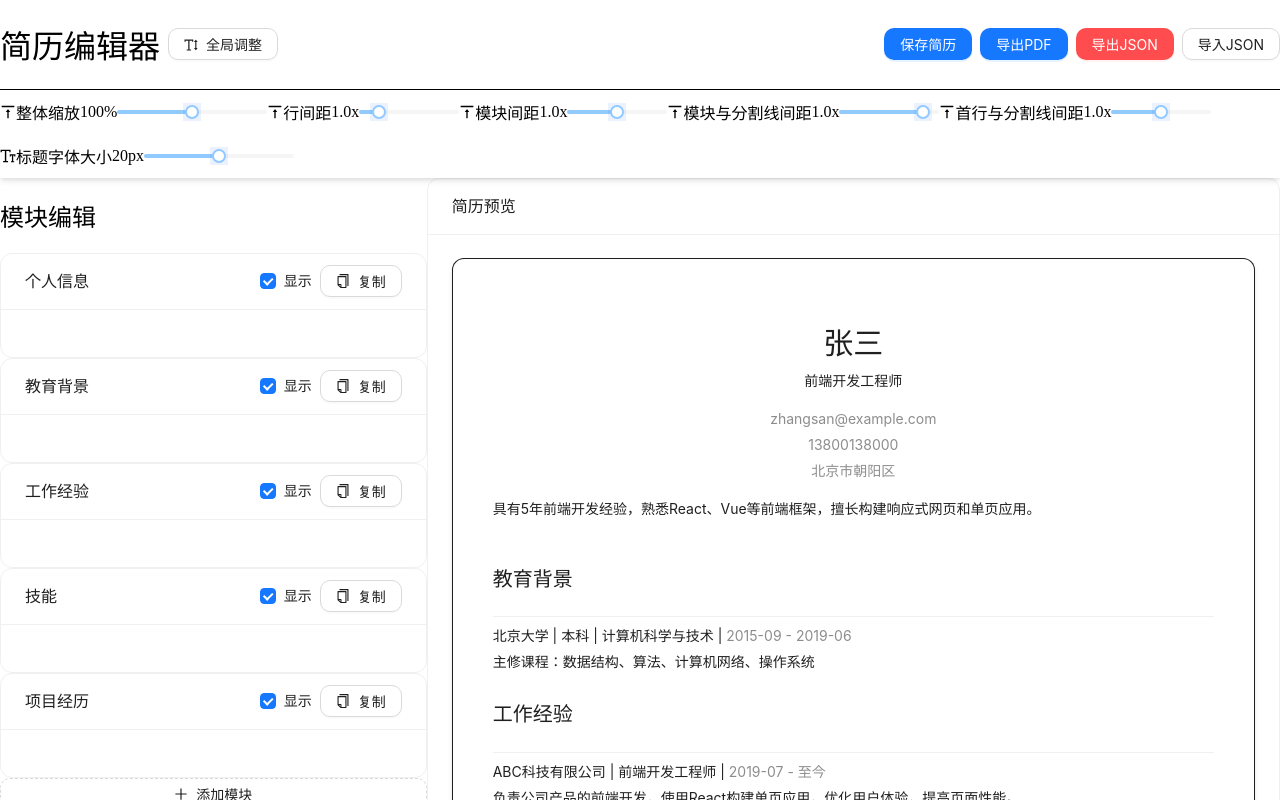
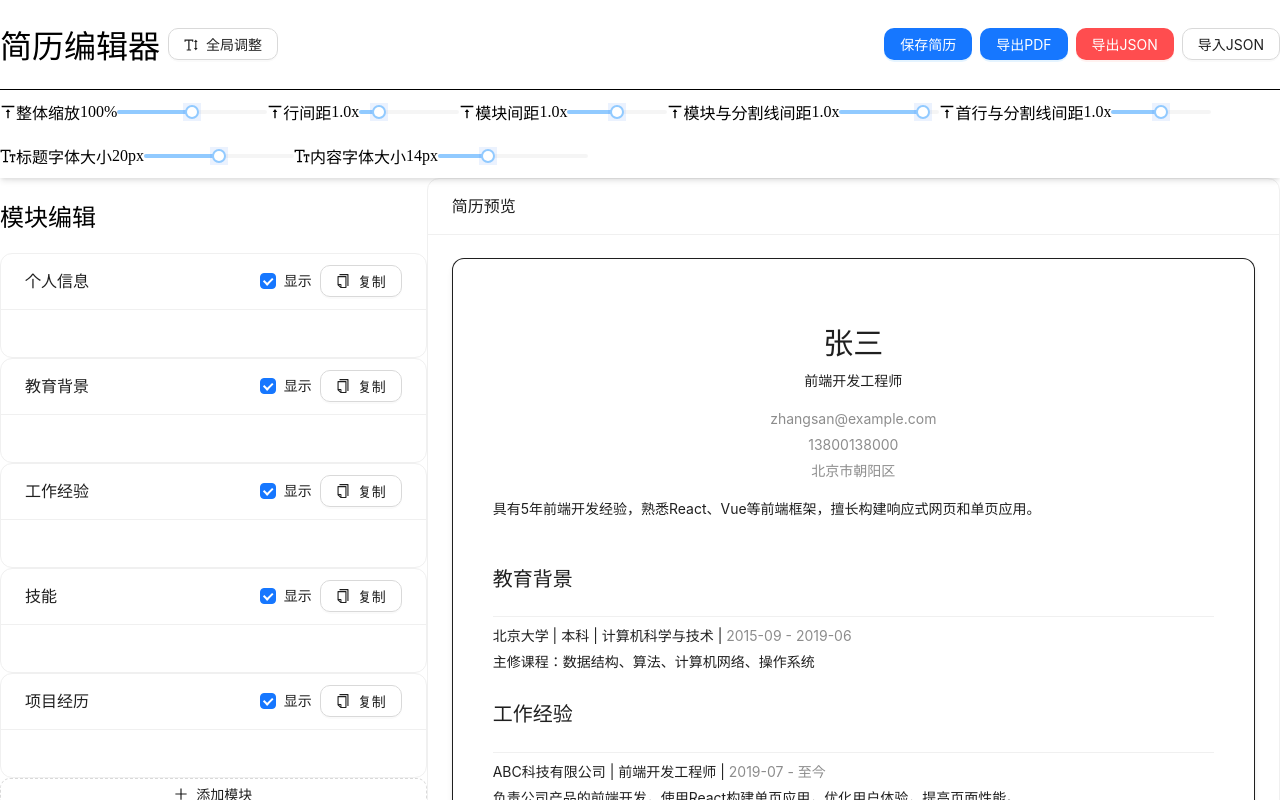
Before and after one commit to bigchill-z/resume_edit, a React (Vite) app: page / in a window 1280 px wide. Both pictures are taken after a click on the button "全局调整". Shown: the top 800 px of the page. Built offline with nearby package versions, Linux system fonts and the light colour scheme.

Commit message:
Add content font size and improve UI

```diff
--- a/src/App.tsx
+++ b/src/App.tsx
@@ -145,6 +145,8 @@ function App() {
     useState<number>(1);
   // 模块标题字体大小
   const [moduleTitleFontSize, setModuleTitleFontSize] = useState<number>(20);
+  // 内容字体大小
+  const [contentFontSize, setContentFontSize] = useState<number>(14);
 
   // 编辑模块标题的状态
   const [editingModuleTitle, setEditingModuleTitle] = useState<string | null>(
@@ -777,6 +779,22 @@ function App() {
                     style={{ width: 150 }}
                   />
                 </div>
+
+                {/* 内容字体大小 */}
+                <div className="flex items-center space-x-2">
+                  <span className="flex items-center">
+                    <FontSizeOutlined className="mr-1" /> 内容字体大小
+                  </span>
+                  <span>{contentFontSize}px</span>
+                  <Slider
+                    min={12}
+                    max={18}
+                    step={1}
+                    value={contentFontSize}
+                    onChange={setContentFontSize}
+                    style={{ width: 150 }}
+                  />
+                </div>
               </div>
             </div>
           )}
@@ -822,6 +840,7 @@ function App() {
                             autoFocus
                             size="small"
                             placeholder="输入模块名称"
+                            style={{ width: 180 }}
                           />
                         ) : (
                           <div
@@ -898,6 +917,7 @@ function App() {
                             autoFocus
                             size="small"
                             placeholder="输入模块名称"
+                            style={{ width: 180 }}
                           />
                         ) : (
                           <div
@@ -971,6 +991,7 @@ function App() {
                   moduleDividerSpacing={moduleDividerSpacing}
                   moduleFirstLineSpacing={moduleFirstLineSpacing}
                   moduleTitleFontSize={moduleTitleFontSize}
+                  contentFontSize={contentFontSize}
                 />
               </div>
             </Card>
--- a/src/components/Preview.tsx
+++ b/src/components/Preview.tsx
@@ -19,6 +19,7 @@ interface PreviewProps {
   moduleDividerSpacing?: number;
   moduleFirstLineSpacing?: number;
   moduleTitleFontSize?: number;
+  contentFontSize?: number;
 }
 
 const Preview: React.FC<PreviewProps> = ({
@@ -29,6 +30,7 @@ const Preview: React.FC<PreviewProps> = ({
   moduleDividerSpacing = 1,
   moduleFirstLineSpacing = 1,
   moduleTitleFontSize = 20,
+  contentFontSize = 14,
 }) => {
   // 按顺序排序模块
   const sortedModules = [...modules].sort((a, b) => a.order - b.order);
@@ -666,6 +668,7 @@ const Preview: React.FC<PreviewProps> = ({
         transformOrigin: "top center",
         transition: "transform 0.3s ease",
         lineHeight: lineSpacing,
+        fontSize: contentFontSize,
       }}
     >
       {sortedModules.map((module) => (
```
